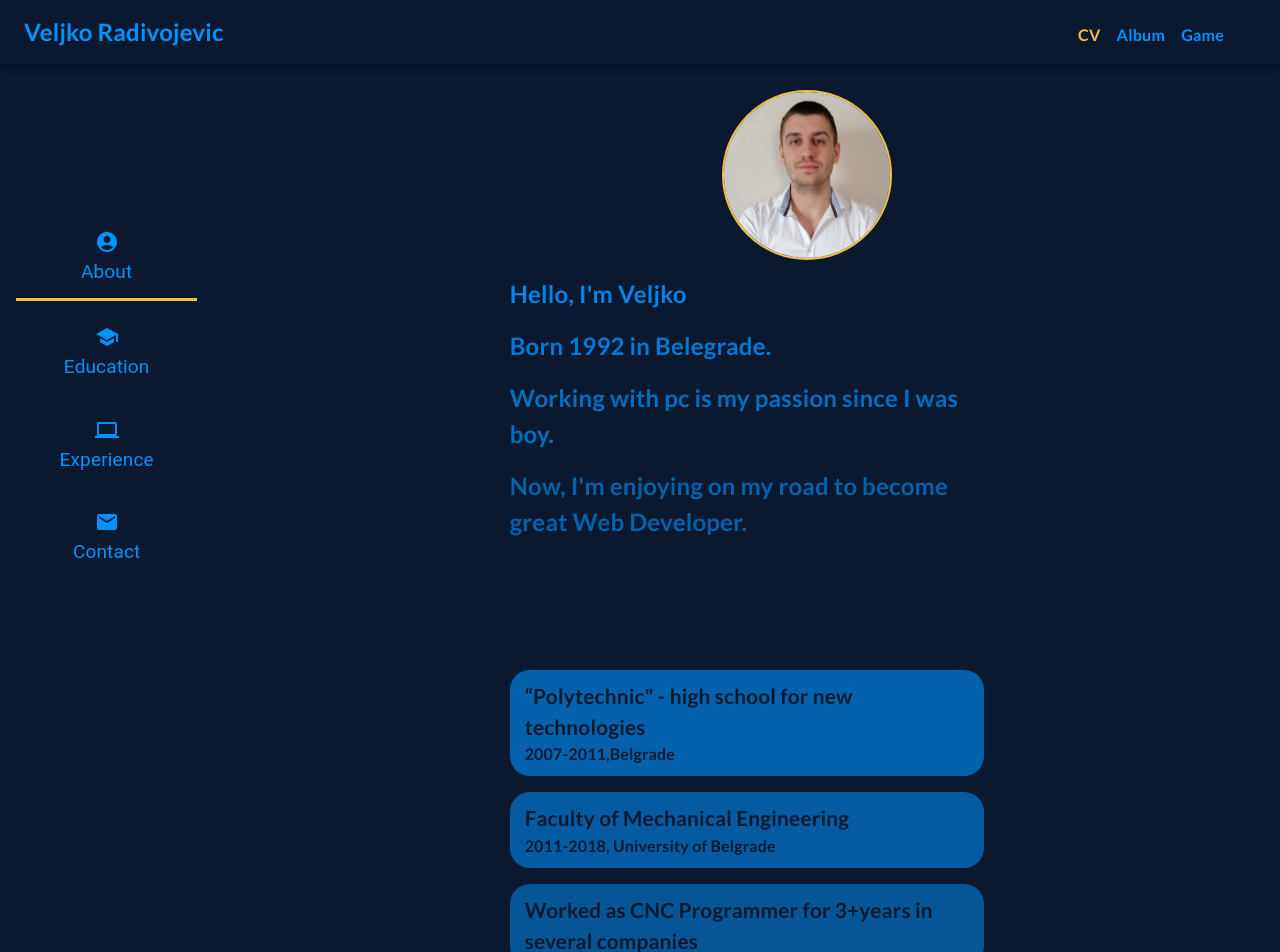
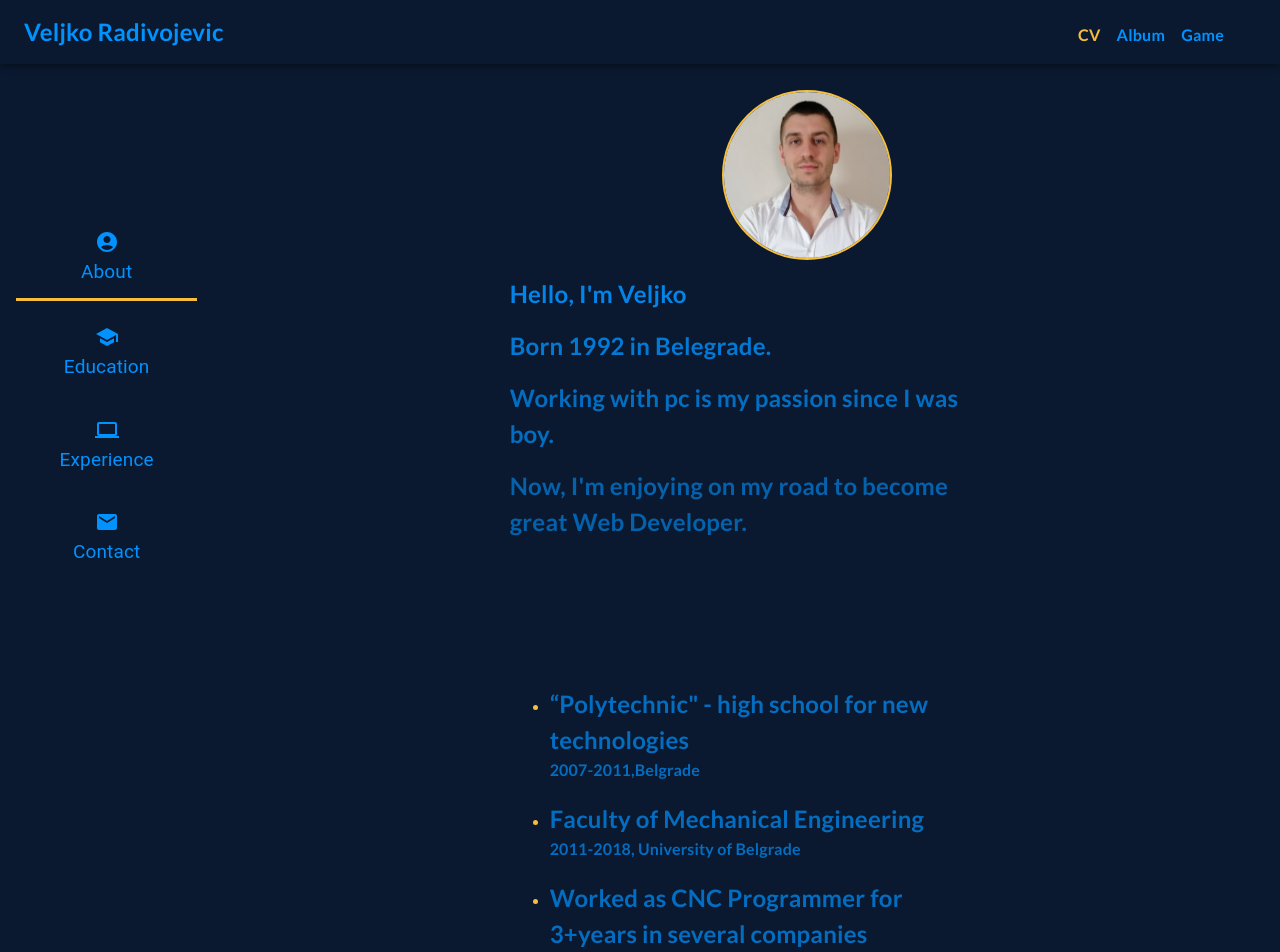
Before and after one commit to veljkoRad/Portfolio-VeljkoRadivojevic, a React (Create React App) app: page / in a window 1280 px wide. Shown: the top 952 px of the page. Built offline with nearby package versions, Linux system fonts and the light colour scheme; no server answers.

Commit message:
education component design updated

```diff
--- a/src/data/dataItems.js
+++ b/src/data/dataItems.js
@@ -64,11 +64,11 @@ export const iconsArr = [
   { name: "Html", img: htmlIcon },
   { name: "Css", img: cssIcon },
   { name: "Javascript", img: jsIcon },
-  { name: "Node Js", img: nodeJsIcon },
+  { name: "React Js", img: reactIcon },
   { name: "Git", img: gitIcon },
   { name: "Material UI", img: materialIcon },
   { name: "Bootstrap", img: bootstrapIcon },
-  { name: "React Js", img: reactIcon },
+  { name: "Node Js", img: nodeJsIcon },
 ];
 export const iconsArr2 = [
   { name: "Youtube", img: youtubeIcon },
--- a/src/pages/home/Education.js
+++ b/src/pages/home/Education.js
@@ -1,37 +1,36 @@
-import { Card, CardContent, Typography, styled } from "@mui/material";
-
-const divColored = {
-  backgroundColor: "#0092FF",
-  borderRadius: "20px",
-  padding: "10px 10px 10px 15px",
-};
+import { Card, CardContent, Typography, styled, useTheme } from "@mui/material";
 
 const Education = ({ width }) => {
+  const theme = useTheme();
   const EduTyp1 = styled(Typography)(({ theme }) => ({
-    fontSize: width > 370 ? "1.3rem" : "0.95rem",
-    color: theme.palette.primary.main,
+    fontSize: width > 370 ? "1.5em" : "1.3rem",
+    color: theme.palette.secondary.main,
+    opacity: 0.7,
   }));
   const EduTyp2 = styled(Typography)(({ theme }) => ({
     fontSize: width > 370 ? "1rem" : "0.75rem",
-    color: theme.palette.primary.main,
+    color: theme.palette.secondary.main,
+    opacity: 0.7,
   }));
 
   return (
     <Card id="education" name="Education">
       <CardContent>
-        <div style={{ ...divColored, opacity: 0.6 }}>
+        <ul style={{ color: theme.palette.error.main, padding: "-1.2rem" }}>
+          <li style={{ marginBottom: "1.2rem" }}>
             <EduTyp1>“Polytechnic" - high school for new technologies</EduTyp1>
             <EduTyp2>2007-2011,Belgrade</EduTyp2>
-        </div>
-        <div style={{ ...divColored, opacity: 0.55 }}>
+          </li>
+          <li style={{ marginBottom: "1.2rem" }}>
             <EduTyp1>Faculty of Mechanical Engineering</EduTyp1>
             <EduTyp2>2011-2018, University of Belgrade</EduTyp2>
-        </div>
-        <div style={{ ...divColored, opacity: 0.5 }}>
+          </li>
+          <li>
             <EduTyp1>
               Worked as CNC Programmer for 3+years in several companies
             </EduTyp1>
-        </div>
+          </li>
+        </ul>
         <Typography
           sx={{ fontSize: width < 430 ? "1rem" : "1.4rem", opacity: 0.75 }}
         >
```
Also changed, not shown: src/content/beleske.txt. Lines whose indentation alone changed are shown as unchanged.
